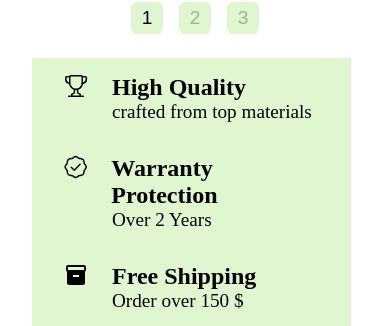
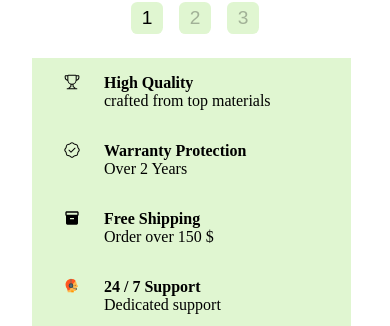
Before and after one commit to Vighnesh-45/medical-healthcare, a React (Vite) app: page /shop in a window 390 px wide. Shown: the part 518-844 px from the top of the page. Built offline with nearby package versions, Linux system fonts and the light colour scheme; no server answers.

Commit message:
bug changes, advertisement done

```diff
--- a/src/Components/Layout/Advertise.css
+++ b/src/Components/Layout/Advertise.css
@@ -35,6 +35,17 @@
       flex-direction: column;
       height: auto;
       margin-left: 2rem;
+      & .advertise-content{
+        & .content1{
+          & h2{
+            font-size: 1rem !important;
+          }
+          & p{
+            font-size: 1rem !important;
+            margin-left: 2.5rem !important;
+          }
+        }
+      }
     }
   }
 }
```
